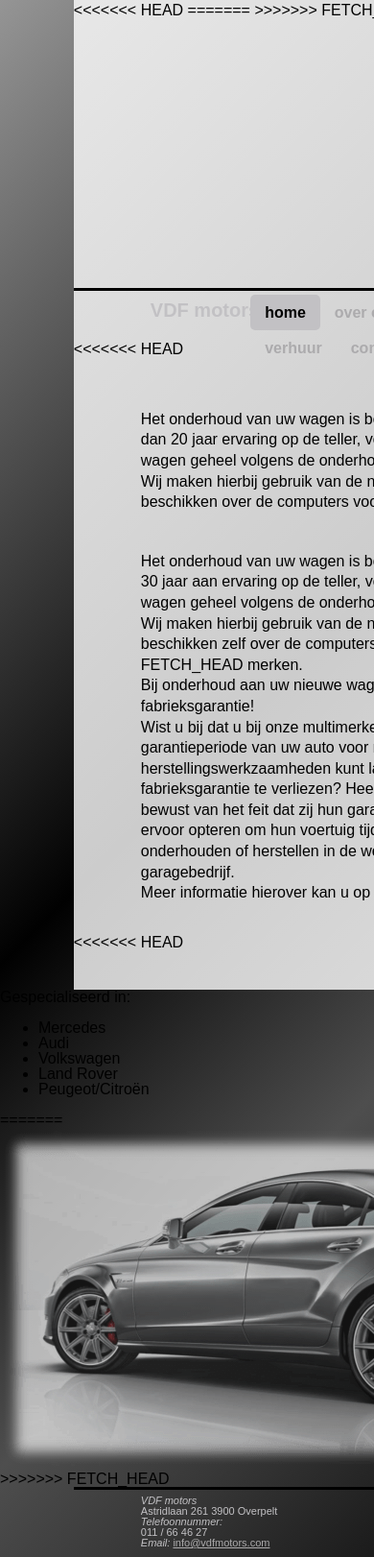
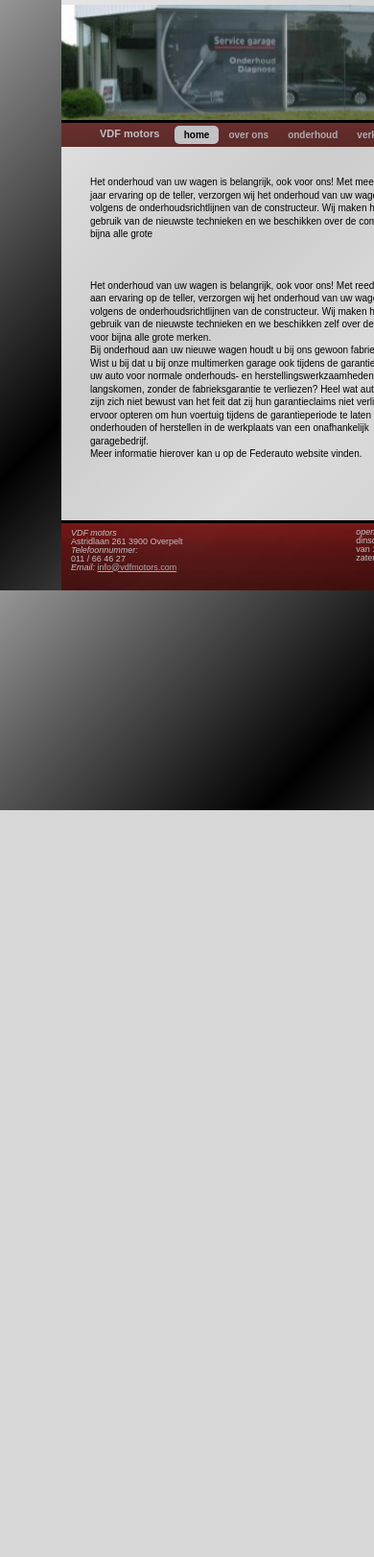
Before and after one commit to vdfmotors/vdfmotors.github.io, a PHP site: page /index.html in a window 390 px wide; the page is wider, and only the part inside the window is pictured. Shown: that part at 96% size. After the commit the page ends 844 px from the top of that part, so only its background shows below. Run offline with PHP 8.4, Linux system fonts and the light colour scheme.

Commit message:
goede versie

```diff
--- a/css/home.css
+++ b/css/home.css
@@ -93,17 +93,10 @@ body{
 #header{
         width: 801px;
         height: 300px;
-<<<<<<< HEAD
         background-image: url("../images/front.png");
         background-repeat: no-repeat;
         background-position: left center;
         background-size:cover;
-=======
-        background-image: url(/images/front.png);
-        background-repeat: no-repeat;
-        background-position: left center;
-    background-size:cover;
->>>>>>> FETCH_HEAD
 }
 #header h1{
     text-indent:-99999px
@@ -114,11 +107,7 @@ body{
         border-right-style: none;
         border-bottom-style: none;
         border-left-style: none;
-<<<<<<< HEAD
         background-image: url(../images/red-metal-texture-background.png);
-=======
-        background-image: url(/images/red-metal-texture-background.png);
->>>>>>> FETCH_HEAD
         background-repeat: repeat-x;
         background-position: bottom;
         height:50px;
@@ -185,11 +174,7 @@ h2{
         border-right-style: none;
         border-bottom-style: none;
         border-left-style: none;
-<<<<<<< HEAD
         background-image: url(../images/red-metal-texture-background.png);
-=======
-        background-image: url(/images/red-metal-texture-background.png);
->>>>>>> FETCH_HEAD
         background-repeat: repeat-x;
         background-position: bottom;
     width:80%;
@@ -235,7 +220,7 @@ img#voorkant{
 /*-------------------------------------------------------------------------------------------*/
 /* home */
 /*-------------------------------------------------------------------------------------------*/
-<<<<<<< HEAD
+
 .alert{
     position:absolute;
     width:160px;
@@ -249,18 +234,6 @@ img#voorkant{
     background-color: #C7C7C7;
 }
 
-
-=======
-
-#mer{
-    position:absolute;
-    width:250px;
-    height:15%;
-    top:470px;
-    margin-left:66%;
-}
-
->>>>>>> FETCH_HEAD
 /*-------------------------------------------------------------------------------------------*/
 /* onderhoud */
 /*-------------------------------------------------------------------------------------------*/
@@ -422,18 +395,13 @@ div.rechter{
 body{
     width:768px;
 }
-<<<<<<< HEAD
+
 
 #header {
         width: 100%;
         height: 200px;
     background-image: url(../images/front.jpg);
-=======
-#header {
-        width: 100%;
-        height: 200px;
-    background-image: url(/images/front.jpg);
->>>>>>> FETCH_HEAD
+
 }
 #toonzaal{
     width:230px;
@@ -456,16 +424,9 @@ h1{
 #inhoud{
     font-size:12px;
 }
-<<<<<<< HEAD
+
 .alert{
     visibility: hidden;
-=======
-#mer{
-    position:static;
-    width:250px;
-    height:17%;
-    margin-left:55%;
->>>>>>> FETCH_HEAD
 }
 #huurauto{
     position:absolute;
@@ -512,11 +473,9 @@ body{
 #header {
         width: 100%;
         height: 120px;
-<<<<<<< HEAD
+
     background-image: url(../images/front.jpg);
-=======
-    background-image: url(/images/front.jpg);
->>>>>>> FETCH_HEAD
+
 }
 #lijst{
    display:none;
@@ -552,16 +511,10 @@ h1{
 #inhoud{
     font-size:10px;
 }
-<<<<<<< HEAD
+
 .alert{
     visibility: hidden;
-=======
-#mer{
-    position:static;
-    width:250px;
-    height:17%;
-    margin-left:25%;
->>>>>>> FETCH_HEAD
+
 }
 #huurauto{
     position:absolute;
--- a/index.html
+++ b/index.html
@@ -10,10 +10,6 @@
             <body>
             <div id="inhoud">
                 <div id="header">
-<<<<<<< HEAD
-
-=======
->>>>>>> FETCH_HEAD
                     <h1>VDF motors</h1>
                 </div>
                 <div id="logo">
@@ -27,17 +23,16 @@
                     <li><a href="contact.html">contact</a></li>
                 </ul>
                 </div>
-<<<<<<< HEAD
+
                 <p id= "tekst"> Het onderhoud van uw wagen is belangrijk, ook voor ons! Met meer dan 20 jaar
                 ervaring op de teller, verzorgen wij het onderhoud van uw wagen geheel volgens de
                 onderhoudsrichtlijnen van de constructeur. Wij maken hierbij gebruik van de
                 nieuwste technieken en we beschikken over de computers voor bijna alle grote
-=======
+
                 <p id= "tekst"> Het onderhoud van uw wagen is belangrijk, ook voor ons! Met reeds 30 jaar aan
                 ervaring op de teller, verzorgen wij het onderhoud van uw wagen geheel volgens de
                 onderhoudsrichtlijnen van de constructeur. Wij maken hierbij gebruik van de
                 nieuwste technieken en we beschikken zelf over de computers voor bijna alle grote
->>>>>>> FETCH_HEAD
                 merken.
             <br/>
                 Bij onderhoud aan uw nieuwe wagen houdt u bij ons gewoon fabrieksgarantie!<br/>
@@ -50,7 +45,7 @@
             <br/>
                 Meer informatie hierover kan u op de Federauto website vinden.
                 </p>
-<<<<<<< HEAD
+
                 </div>
 
                 <div class="alert">
@@ -63,10 +58,6 @@
                                 <li>Peugeot/Citroën</a></li>
                                 </ul>
                 </p>
-=======
-                <img src="/images/Mercedes.png" alt="mercedes, Vdfmotors" id="mer"/>
-
->>>>>>> FETCH_HEAD
                 </div>
 
                  <div id="bodemcontainer">
--- a/verhuur.html
+++ b/verhuur.html
@@ -44,11 +44,11 @@
             <li>€ 0,17 excl. BTW</li>
             <li>€ 0,20 incl. BTW</li>
          </ul>
-<<<<<<< HEAD
+
         <img src="./images/huurauto2.png" alt="huurauto vdf motors" id="huurauto"/>
-=======
+
         <img src="/images/huurauto2.png" alt="huurauto vdf motors" id="huurauto"/>
->>>>>>> FETCH_HEAD
+
          <h2>Reserveren</h2>
          <p>
         We raden u aan om uw wagen vooraf te reserveren. Hoe vroeger u reserveert, hoe groter de kans dat we de auto van uw voorkeur kunnen boeken.
--- a/verkoop.html
+++ b/verkoop.html
@@ -26,11 +26,11 @@
            Belgie leverbaar zijn, tegen zeer concurrentiële prijzen. Breng vrijblijvend een bezoek
             aan onze toonzaal of <a href="contact.html" id= "link">contacteer ons</a> en
             laat ons weten waar u naar op zoek bent!</p>
-<<<<<<< HEAD
+
         <img src="./images/toonzaal.png" alt="toonzaal vdf motors" id="toonzaal"/>
-=======
+
         <img src="/images/toonzaal.png" alt="toonzaal vdf motors" id="toonzaal"/>
->>>>>>> FETCH_HEAD
+
     </div>
     <div id="bodemcontainer">
         <div class="linkercontainer">
```
Also changed, not shown: over_ons.html (+6 -6 lines).
